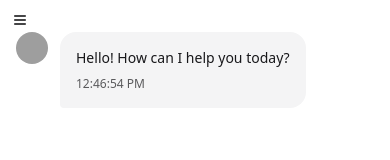
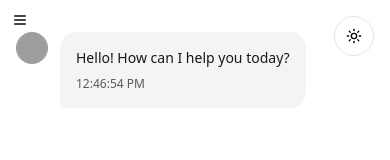
Before and after one commit to venawm/promptly, a Next.js app: page /chat/1 in a window 390 px wide. Shown: the top 160 px of the page. Built offline with nearby package versions, Linux system fonts and the light colour scheme; grey boxes are pictures that could not be loaded.

Commit message:
fix: add dark theme toogle in mobile menu and chat screen

```diff
--- a/app/(pages)/chat/layout.tsx
+++ b/app/(pages)/chat/layout.tsx
@@ -1,5 +1,6 @@
 import React from "react";
 import SideBar from "@/components/chat/sidebar";
+import ThemeToggler from "@/components/ui/toogle-button";
 
 export default function ChatLayout({
   children,
@@ -11,6 +12,9 @@ export default function ChatLayout({
       {/* Sidebar */}
       <SideBar />
       {/* Content */}
+      <div className="fixed right-4 top-4 z-50">
+        <ThemeToggler />
+      </div>
       <div className="flex-1">{children}</div>
     </div>
   );
--- a/components/layout/header/mobile-navbar.tsx
+++ b/components/layout/header/mobile-navbar.tsx
@@ -10,6 +10,7 @@ import {
   SheetTrigger,
 } from "@/components/ui/sheet";
 import { Menu, X } from "lucide-react";
+import ThemeToggler from "@/components/ui/toogle-button";
 
 const MobileNavbar = ({
   navItems,
@@ -32,8 +33,9 @@ const MobileNavbar = ({
       <SheetContent side="right" className="w-full sm:w-80 p-0">
         <div className="flex h-full flex-col">
           <div className="flex items-center justify-between px-4 border-b h-14">
-            <SheetTitle>
+            <SheetTitle className="flex justify-center items-center gap-2">
               <span className="font-bold text-primary">Promptly</span>
+              <ThemeToggler />
             </SheetTitle>
             <Button variant="ghost" size="icon" onClick={() => setOpen(false)}>
               <X className="h-6 w-6 text-primary" />
```
